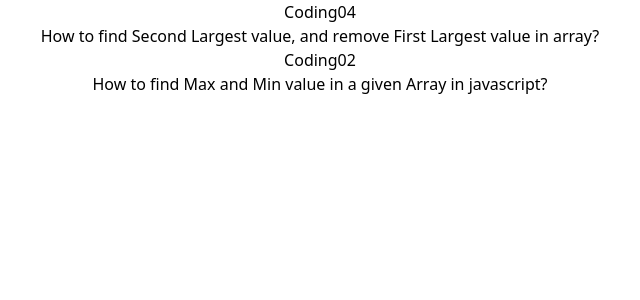
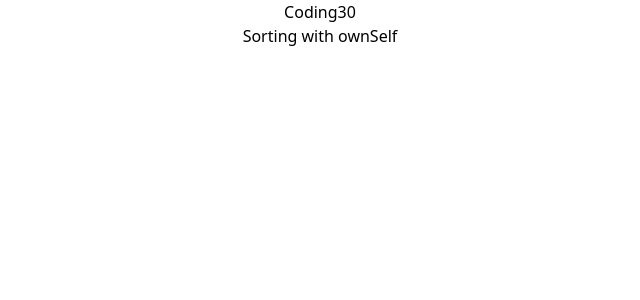
Before and after one commit to thethmuenaing/javascript-coding-interview, a React (Create React App) app: page / in a window 1280 px wide. Shown: the top 300 px of the page, without its empty margins (320-960 px from the left). Built offline with nearby package versions, Linux system fonts and the light colour scheme.

Commit message:
Sorting ownSelf

```diff
--- a/src/App.js
+++ b/src/App.js
@@ -1,12 +1,10 @@
-import Coding02 from "./js_coding/Coding02";
-import Coding04 from "./js_coding/Coding04";
+import Coding30 from "./js_coding/Coding30";
 
 function App() {
 	return (
 		<div className="App">
 			<div className="text-center">
-				<Coding04 />
-				<Coding02 />
+				<Coding30 />
 			</div>
 		</div>
 	);
--- /dev/null
+++ b/src/js_coding/Coding30.js
@@ -0,0 +1,40 @@
+import React from "react";
+
+const Coding30 = () => {
+	// const number = [1, 4, 6, 7, 8, 9, 21, 22, 32, 2, 4, 12, 15, 3, 11, 5];
+	// const copyNumber = [...number];
+	// const sortNumber = [];
+	// for (let i = 0; i < number.length; i++) {
+	// 	console.log("number.length ", number.length);
+	// 	const minNumber = Math.min(...copyNumber);
+	// 	const index = copyNumber.indexOf(minNumber);
+	// 	// console.log("index ", index);
+	// 	copyNumber.splice(index, 1);
+	// 	// console.log("number ", number);
+	// 	sortNumber.push(minNumber);
+	// 	console.log("sortNumber ", sortNumber);
+	// }
+	const number = [1, 4, 6, 7, 8, 9, 21, 22, 32, 2, 4, 12, 15, 3, 11, 5];
+	for (let i = 0; i < number.length; i++) {
+		for (let x = i + 1; x < number.length; x++) {
+			// console.log("number i ", number[i]);
+			// console.log("number x ", number[x]);
+			if (number[i] < number[x]) {
+				let temp = number[i];
+				number[i] = number[x];
+				number[x] = temp;
+			}
+		}
+	}
+	// const sortNumber = number.sort((a, b) => b - a);
+
+	console.log("sortNumber ", number);
+	return (
+		<div>
+			<h1>Coding30</h1>
+			<h1>Sorting with ownSelf</h1>
+		</div>
+	);
+};
+
+export default Coding30;
```
